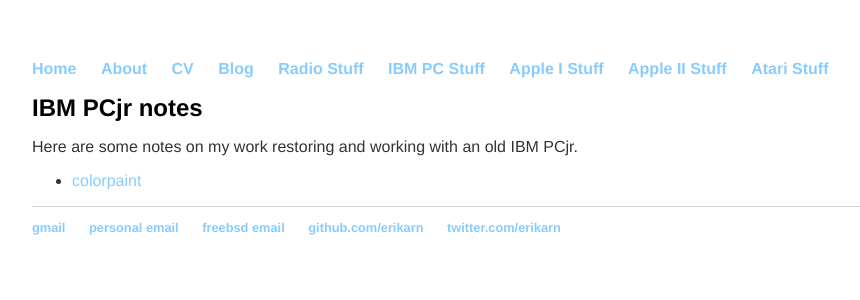
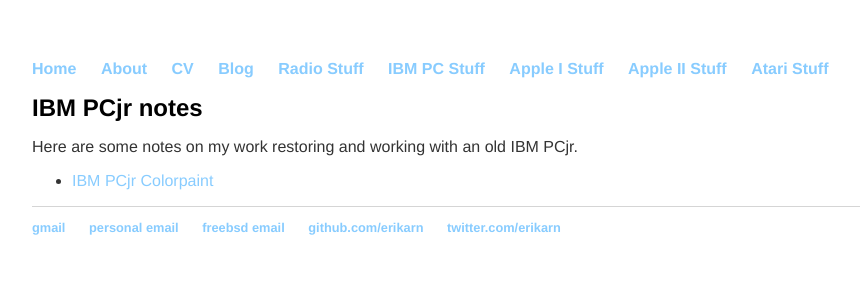
Before and after one commit to erikarn/erikarn.github.io, a Jekyll site: the page built from pcjr/notes.md, in a window 1280 px wide. Shown: the top 300 px of the page, without its empty margins (160-1020 px from the left). Built offline with Jekyll 4.4.1, drawn with Linux system fonts in a browser that asks for light colours.

Commit message:
double whoops

```diff
--- a/pcjr/notes.md
+++ b/pcjr/notes.md
@@ -8,4 +8,4 @@
 Here are some notes on my work restoring and working with
 an old IBM PCjr.
 
- * [colorpaint](IBM PCjr Colorpaint)
+ * [IBM PCjr Colorpaint](colorpaint)
```
